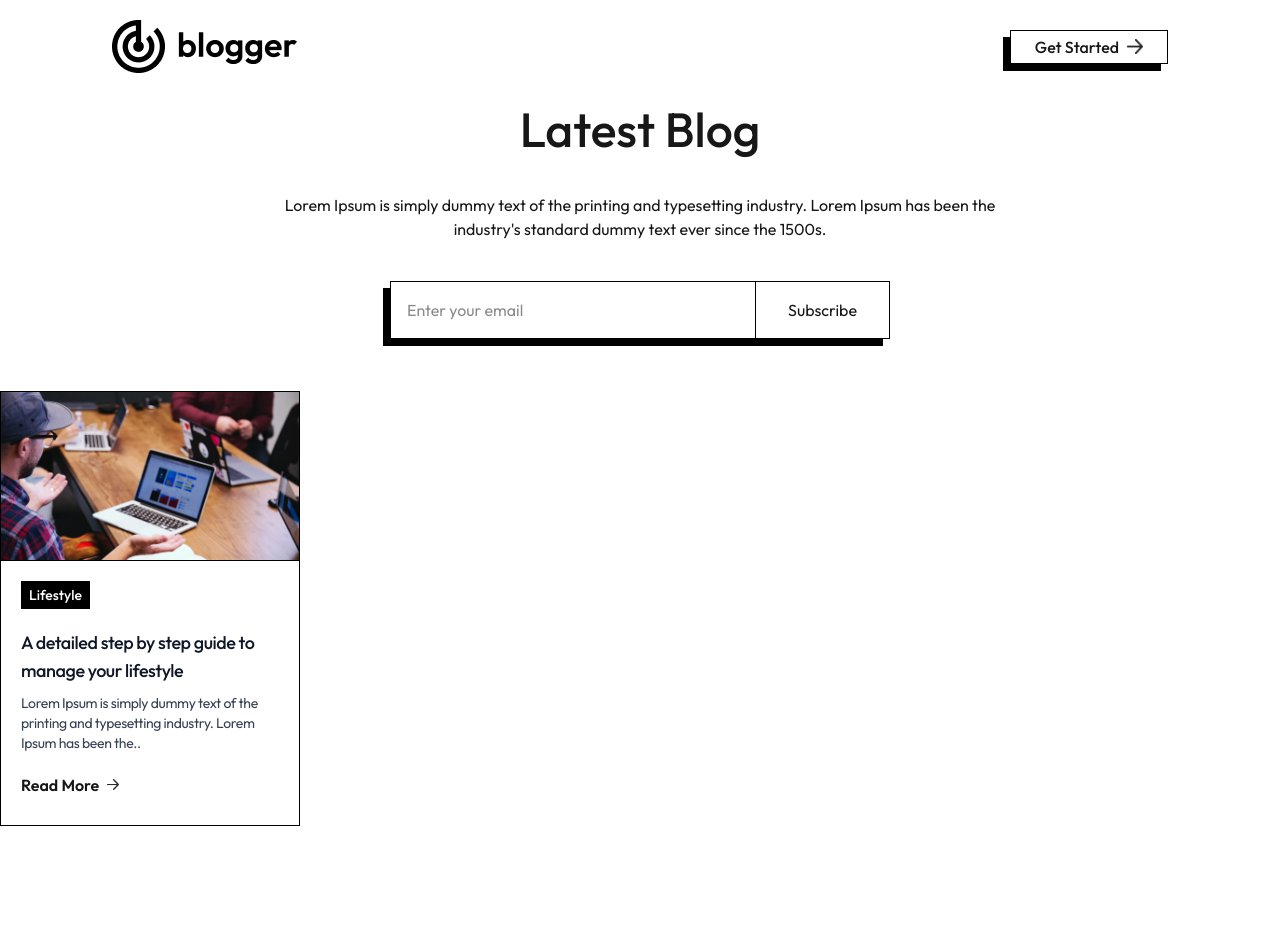
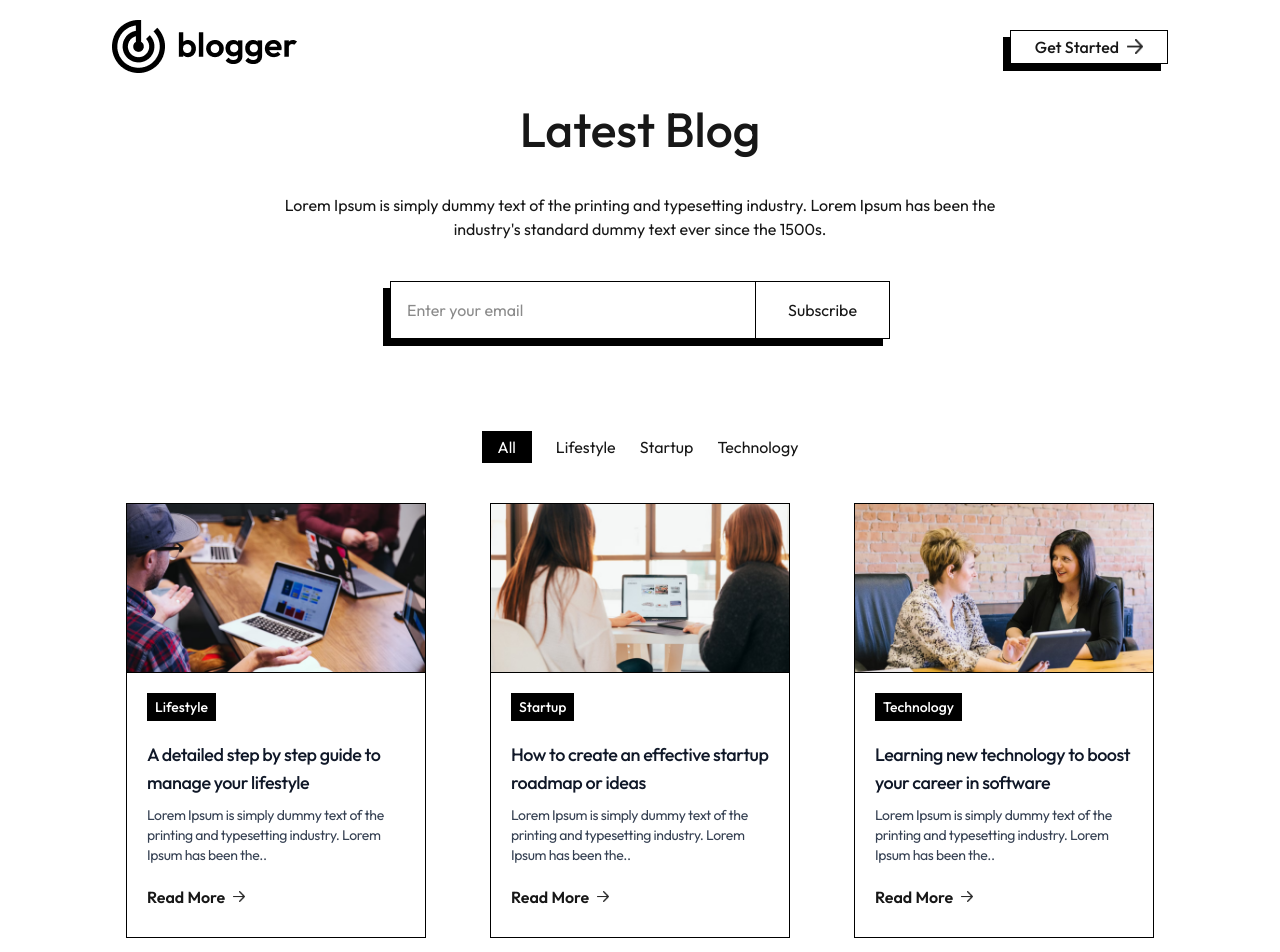
Before and after one commit to Rokib324/Fullstack-Blogging-App, a Next.js app: page / in a window 1280 px wide. Shown: the top 952 px of the page. Before the commit the page ends 826 px from the top, so only its background shows below. Built offline with nearby package versions, Linux system fonts and the light colour scheme.

Commit message:
implement BlogList component

```diff
--- a/app/page.js
+++ b/app/page.js
@@ -1,12 +1,11 @@
 "use client"
 import Header from "@/components/Header";
-import BlogItem from "@/components/BlogItem";
-
+import BlogList from "@/components/BlogList";
 export default function Home() {
   return (
     <div>
       <Header />
-      <BlogItem />
+      <BlogList />
     </div>
   );
 }
--- a/components/BlogItem.jsx
+++ b/components/BlogItem.jsx
@@ -1,14 +1,14 @@
 import React from 'react'
 import { blog_data, assets } from '@/assets/assets'
 import Image from 'next/image'
-const BlogItem = () => {
+const BlogItem = ({title, description, category, author, author_img, image}) => {
   return (
     <div className='max-w-[330px] sm:max-w-[300px] bg-white border border-black hover:shadow-[-7px_7px_0px_#000000]'>
-        <Image src={blog_data[0].image} alt='blog' width={400} height={400} className='border-b border-black' />
-        <p className='ml-5 mt-5 text-sm font-medium inline-block bg-black text-white px-2 py-1'>{blog_data[0].category}</p>
+        <Image src={image} alt='blog' width={400} height={400} className='border-b border-black' />
+        <p className='ml-5 mt-5 text-sm font-medium inline-block bg-black text-white px-2 py-1'>{category}</p>
         <div className='p-5'>
-            <h5 className='mb-2 text-lg font-medium tracking-tight text-gray-900'>{blog_data[0].title}</h5>
-            <p className='mb-3 text-sm text-gray-700 line-clamp-3 tracking-tight'>{blog_data[0].description}</p>
+            <h5 className='mb-2 text-lg font-medium tracking-tight text-gray-900'>{title}</h5>
+            <p className='mb-3 text-sm text-gray-700 line-clamp-3 tracking-tight'>{description}</p>
             <div className='inline-flex items-center py-2 font-semibold text-center'>
                 Read More <Image src={assets.arrow} alt='arrow' width={12} className='ml-2 hover:scale-110 transition-all duration-300' />
             </div>
--- /dev/null
+++ b/components/BlogList.jsx
@@ -0,0 +1,29 @@
+import React, { useState } from 'react'
+import { blog_data } from '@/assets/assets'
+import BlogItem from './BlogItem'
+const BlogList = () => {
+
+    const [menu, setMenu] = useState('All')
+
+
+  return (
+    <div>
+    <div className='flex justify-center gap-6 my-10'>
+        <button onClick={() => setMenu('All')} className={menu==="All" ? `bg-black text-white px-4 py-1` : ""}>All</button>
+        <button onClick={() => setMenu('Lifestyle')} className={menu==="Lifestyle" ? `bg-black text-white px-4 py-1` : ""}>Lifestyle</button>
+        <button onClick={() => setMenu('Startup')} className={menu==="Startup" ? `bg-black text-white px-4 py-1` : ""}>Startup</button>
+        <button onClick={() => setMenu('Technology')} className={menu==="Technology" ? `bg-black text-white px-4 py-1` : ""}>Technology</button>
+        </div>
+        <div className='flex flex-wrap justify-around gap-1 gap-y-10 mb-16 xl:mx-24'>
+            {blog_data.filter((blog) => {
+                if (menu === 'All') return blog
+                return blog.category === menu
+            }).map((blog) => (
+                <BlogItem key={blog.id} {...blog} />
+            ))}
+        </div>
+    </div>
+  )
+}
+
+export default BlogList
```
